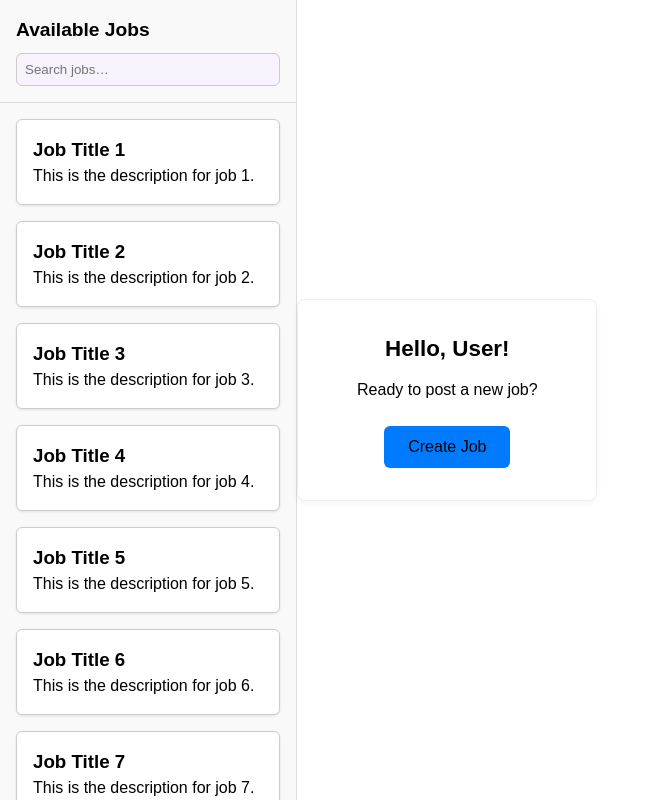
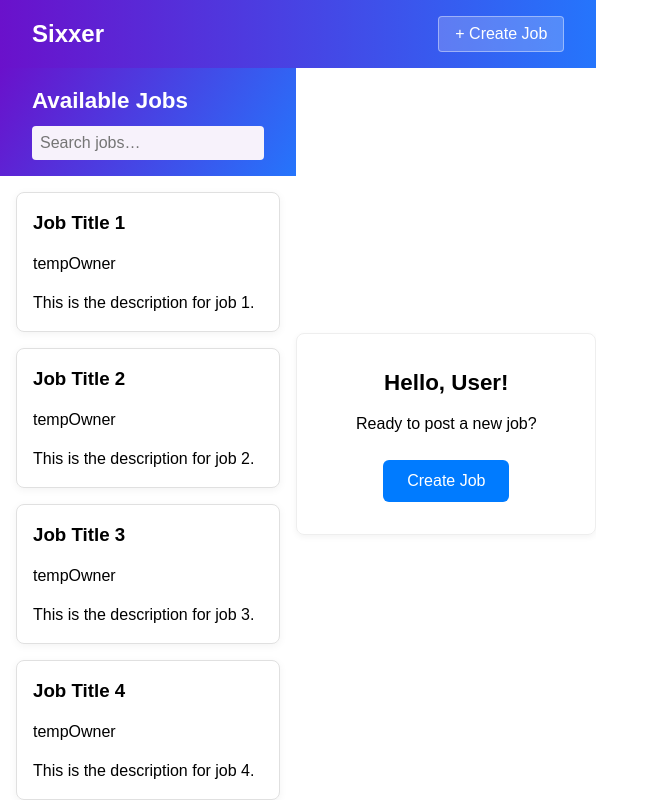
Before and after one commit to edub7805/35L-project, a React (Vite) app in the folder my-app/: page /users/1/mainPage in a window 1280 px wide. Shown: the whole page, without its empty margins (0-660 px from the left). Built offline with nearby package versions, Linux system fonts and the light colour scheme; no server answers.

Commit message:
added hover and tempowner name to job cards

```diff
--- a/my-app/src/pages/mainPage.css
+++ b/my-app/src/pages/mainPage.css
@@ -6,62 +6,106 @@
 }
 html, body, #root {
   height: 100%;
-  background: #fff;        /* entire page white */
-}
-
-.main-page-container {
-  display: flex;
-  height: 100vh;
+  background: #fff;
   font-family: sans-serif;
 }
 
+/* Page wrapper & top nav */
+.page-wrapper {
+  display: flex;
+  flex-direction: column;
+  height: 100vh;     /* lock to viewport */
+  overflow: hidden;  /* prevent outer scrolling */
+}
+.main-nav {
+  display: flex;
+  justify-content: space-between;
+  align-items: center;
+  padding: 1rem 2rem;
+  background: linear-gradient(90deg, #6a11cb, #2575fc);
+  color: #fff;
+}
+.main-nav .logo {
+  font-size: 1.5rem;
+}
+.nav-button {
+  padding: 0.5rem 1rem;
+  background: rgba(255,255,255,0.2);
+  border: 1px solid rgba(255,255,255,0.4);
+  border-radius: 4px;
+  color: #fff;
+  cursor: pointer;
+  transition: background 0.2s;
+}
+.nav-button:hover {
+  background: rgba(255,255,255,0.3);
+}
+
+/* Main content columns */
+.main-page-container {
+  display: flex;
+  flex: 1;           /* take all leftover space under the nav */
+  overflow: hidden;  /* no scroll here either */
+}
+
 /* LEFT column */
-
 .main-left {
   flex: 4;
-  background: #f9f9f9;
-  border-right: 1px solid #ddd;
   display: flex;
   flex-direction: column;
-  height: 100vh;
+  overflow: hidden;  /* prevents this pane from scrolling */
+}
+/* Gradient banner */
+.left-banner {
+  background: linear-gradient(120deg, #6a11cb, #2575fc);
+  padding: 1rem 2rem;
+  color: #fff;
+  position: sticky;
+  top: 0;
+  z-index: 10;
+}
+.left-banner h2 {
+  font-size: 1.4rem;
+  margin-bottom: 0.5rem;
+}
+.left-banner .job-search {
+  width: 100%;
+  padding: 0.5rem;
+  border: none;
+  border-radius: 4px;
+  font-size: 1rem;
 }
 
-.left-header {
-  position: sticky;
-  top: 0;
-  background: #f9f9f9;
-  padding: 1rem;
-  border-bottom: 1px solid #ddd;
-  z-index: 10;
-}
-
-.left-header h2 {
-  margin-bottom: 0.5rem;
-  font-size: 1.2rem;
-  color: #000;
-}
-
-.job-search {
-  width: 100%;
-  padding: 0.5rem;
-  border: 1px solid #ccc;
-  border-radius: 4px;
-}
-
+/* Scrollable job list */
 .job-list {
   flex: 1;
   overflow-y: auto;
   padding: 1rem;
 }
+.job-card {
+  /* 1) Consistent sizing & alignment */
+  display: flex;
+  flex-direction: column;
+  justify-content: space-between;
+  min-height: 140px;              /* ensure all cards line up */
+  padding: 1rem;                  /* your existing padding */
 
-.job-card {
+  /* 2) Subtle depth */
   background: #fff;
-  border: 1px solid #ccc;
-  border-radius: 6px;
-  padding: 1rem;
+  border: 1px solid #e0e0e0;      /* slightly lighter border */
+  border-radius: 8px;             /* 6–8px for that soft corner */
+  box-shadow: 0 2px 8px rgba(0,0,0,0.05);
+  transition: transform 0.2s ease, box-shadow 0.2s ease;
+
+  /* text */
+  color: #000;
   margin-bottom: 1rem;
-  box-shadow: 0 1px 3px rgba(0,0,0,0.1);
-  color: #000;
+}
+
+/* 3) Hover lift */
+.job-card:hover {
+  transform: translateY(-4px);
+  box-shadow: 0 4px 16px rgba(0,0,0,0.1);
 }
 
 /* RIGHT column */
@@ -70,45 +114,40 @@ html, body, #root {
   display: flex;
   justify-content: center;
   align-items: center;
-  background: #fff;       /* entire right half white */
+  background: #fff;
 }
-
 .action-box {
   text-align: center;
   padding: 2rem;
-  width: 300px;               /* <-- fixed width */
+  width: 300px;
   border: 1px solid #eee;
   border-radius: 8px;
   box-shadow: 0 2px 6px rgba(0,0,0,0.05);
 }
-
 .action-title {
   margin-bottom: 0.75rem;
   font-size: 1.4rem;
-  color: #000000;
-
-  width: 100%;                /* fill the 300px container */
-  white-space: nowrap;        /* don’t wrap to a second line */
-  overflow: hidden;           /* cut off excess text */
-  text-overflow: ellipsis;    /* show “…” at the end */
+  white-space: nowrap;
+  overflow: hidden;
+  text-overflow: ellipsis;
+  color: black;
+}
+.action-sub {
+  margin-bottom: 1.5rem;
+  color: black;
 }
 
-.action-sub {
-  margin-bottom: 1.5rem;
-  color: #000;
-}
+
 
 .action-button {
   padding: 0.75rem 1.5rem;
   font-size: 1rem;
   background-color: #007bff;
-  color: #000;
+  color: #fff;
   border: none;
   border-radius: 6px;
   cursor: pointer;
 }
-
 .action-button:hover {
   background-color: #0056b3;
-  color: #000;
 }
--- a/my-app/src/pages/mainPage.tsx
+++ b/my-app/src/pages/mainPage.tsx
@@ -1,26 +1,27 @@
-import React, { useState, useEffect } from 'react';
+import React, { FC, useState, useEffect } from 'react';
 import { useNavigate, useParams } from 'react-router-dom';
 import './mainPage.css';
 
-type Job = {
+interface Job {
   id: number;
+  owner: string;
   title: string;
   description: string;
-};
+}
 
-type UserResponse = {
+interface UserResponse {
   id: string;
   name: string;
   email: string;
-};
+}
 
-export default function MainPage() {
+const MainPage: FC = () => {
   const { id } = useParams<{ id: string }>();
   const navigate = useNavigate();
   const [username, setUsername] = useState<string>('');
-  const [search, setSearch]     = useState<string>('');
+  const [search, setSearch] = useState<string>('');
 
-  // fetch user name...
+  // Fetch username
   useEffect(() => {
     if (!id) return;
     fetch(`http://localhost:8080/api/users/${id}`)
@@ -29,12 +30,13 @@ export default function MainPage() {
       .catch(() => setUsername(''));
   }, [id]);
 
+  // Dummy jobs data
   const dummyJobs: Job[] = Array.from({ length: 30 }, (_, i) => ({
     id: i,
+    owner: `tempOwner`,
     title: `Job Title ${i + 1}`,
     description: `This is the description for job ${i + 1}.`,
   }));
-
   const filtered = dummyJobs.filter(j =>
     j.title.toLowerCase().includes(search.toLowerCase())
   );
@@ -44,9 +46,22 @@ export default function MainPage() {
   };
 
   return (
+    <div className="page-wrapper">
+      {/* Top nav / hero */}
+      <nav className="main-nav">
+        <div className="logo">
+          {/* swap in your logo SVG or image here */}
+          <strong>Sixxer</strong>
+        </div>
+        <button className="nav-button" onClick={handleCreatePost}>
+          + Create Job
+        </button>
+      </nav>
+
+      {/* Two-column layout */}
       <div className="main-page-container">
-      <div className="main-left">
-        <div className="left-header">
+        <aside className="main-left">
+          <div className="left-banner">
             <h2>Available Jobs</h2>
             <input
               className="job-search"
@@ -60,13 +75,14 @@ export default function MainPage() {
             {filtered.map(job => (
               <div key={job.id} className="job-card">
                 <h3>{job.title}</h3>
+                <p>{job.owner}</p>
                 <p>{job.description}</p>
               </div>
             ))}
           </div>
-      </div>
+        </aside>
 
-      <div className="main-right">
+        <section className="main-right">
           <div className="action-box">
             <h2 className="action-title">
               Hello, {username || 'User'}!
@@ -76,7 +92,10 @@ export default function MainPage() {
               Create Job
             </button>
           </div>
+        </section>
       </div>
     </div>
   );
-}
+};
+
+export default MainPage;
```
Lines whose indentation alone changed are shown as unchanged.
